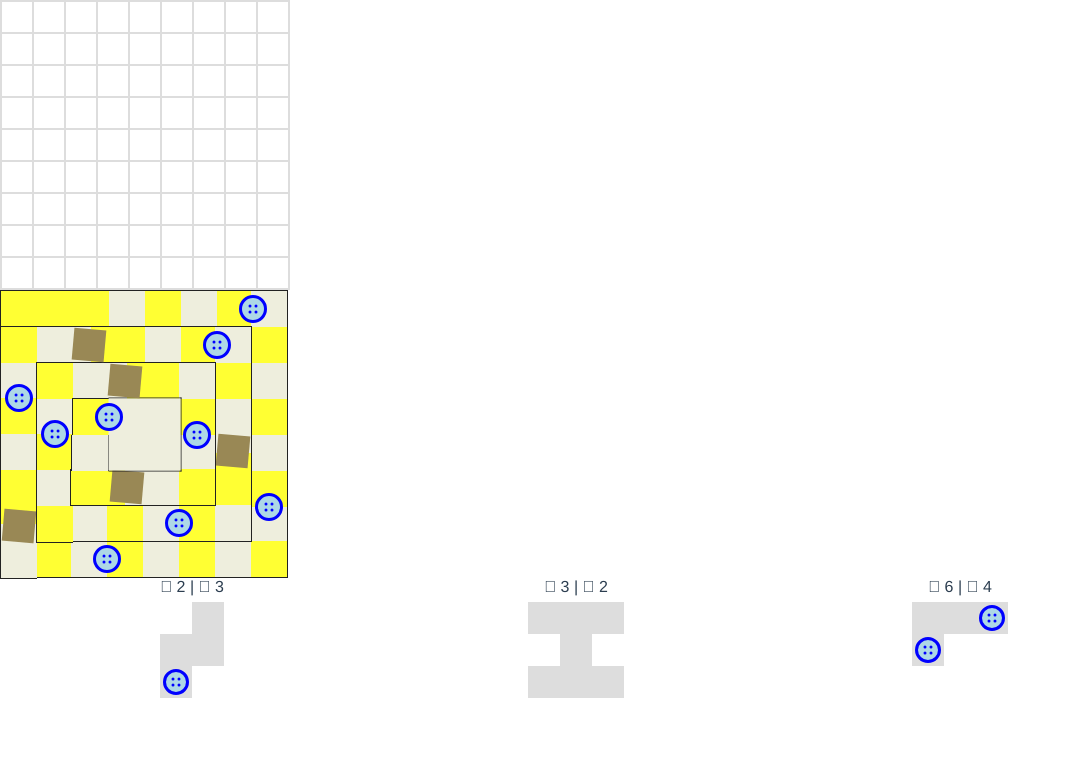
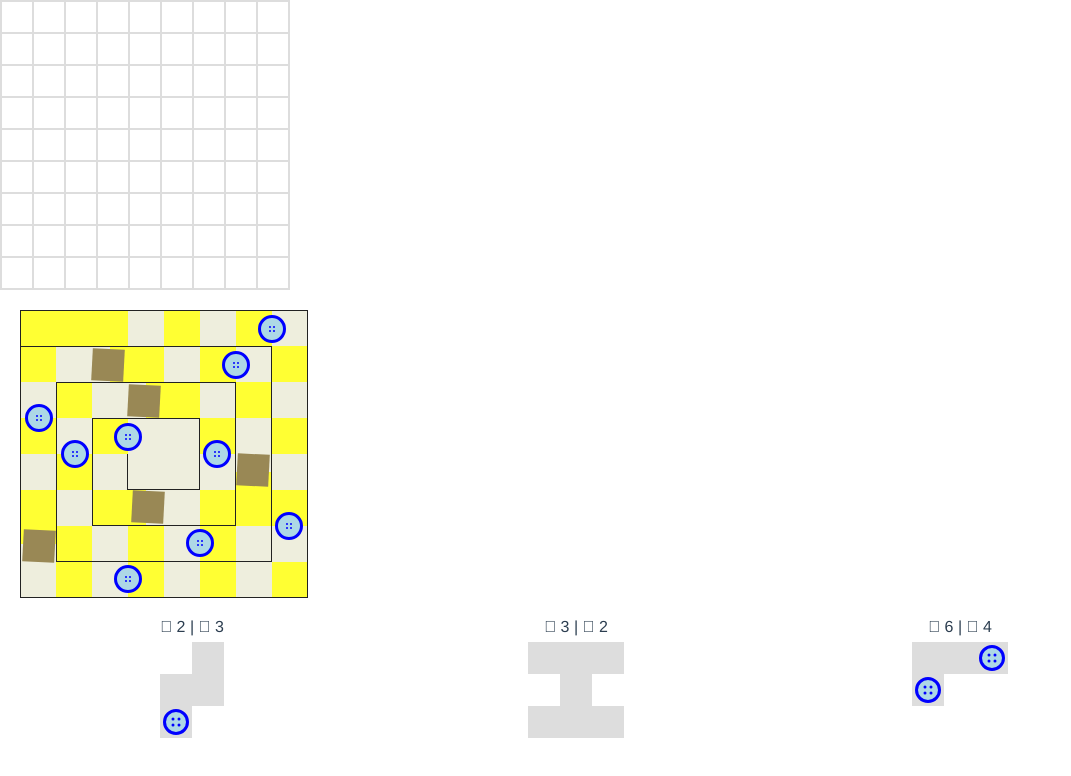
Before and after one commit to salmiak/patchwork, a Vue app: page / in a window 1280 px wide. Shown: the top 776 px of the page, without its empty margins (0-1071 px from the left). Built offline with nearby package versions, Linux system fonts and the light colour scheme.

Commit message:
Layout details on board

```diff
--- a/src/assets/base.less
+++ b/src/assets/base.less
@@ -1,3 +1,3 @@
 @quiltBoardCells: 9;
 @quiltBoardCellsSize: 32px;
-@playBoardCellSize: 36px;
+@playBoardCellSize: @quiltBoardCellsSize * 9/8;
--- a/src/components/PlayBoard.vue
+++ b/src/components/PlayBoard.vue
@@ -62,19 +62,20 @@ export default {
 @import '../assets/base.less';
 @size: @playBoardCellSize;
 @cells: 8;
-@buttonSize: 80%;
+@buttonSize: @playBoardCellSize * 0.8;
 @border: 1px solid #222;
 #playBoard {
   width: @cells * @size;
   height: @cells * @size;
-  background: #FFFFEE;
   position: relative;
   box-sizing: content-box;
+  margin: 20px;
 }
 .section {
   display: flex;
   position: absolute;
   box-sizing: border-box;
+  height: @size;
 
   .cell {
     position: relative;
@@ -82,6 +83,10 @@ export default {
     height: @size;
     background: #FFFF33;
     box-sizing: border-box;
+    border-top: @border;
+    &:first-child {
+      border-left: @border;
+    }
     &.even {
       background: #EEEEDD;
     }
@@ -90,7 +95,17 @@ export default {
     }
     &.big {
       width: @size*2;
-      border-left: @size/2 solid #EEEEDD;
+      &::before {
+        content: '';
+        display: block;
+        width: @size / 2;
+        top: 0;
+        left: 0;
+        bottom: 0;
+        background: #EEEEDD;
+        position: absolute;
+        z-index: 10;
+      }
     }
 
     .patch {
@@ -99,25 +114,25 @@ export default {
       height: @quiltBoardCellsSize;
       background: #985;
       position: absolute;
-      top: (@size - @quiltBoardCellsSize)/2;
-      left: @size/-2;
+      top: (@size - 1 - @quiltBoardCellsSize)/2;
+      left: 0;
       z-index: 100;
-      transform: rotate(5deg);
+      transform: rotate(3deg);
     }
     .button {
       display: block;
       width: @buttonSize;
       height: @buttonSize;
-      border-radius: 100%;
+      border-radius: @buttonSize;
       border: 3px solid blue;
       background: lightblue;
       position: absolute;
-      top: 50% - @buttonSize/2;
+      top: (@size - @buttonSize)/2;
       right: @buttonSize/-2;
       z-index: 100;
       box-sizing: border-box;
       &::before {
-        @holeSize: 3px;
+        @holeSize: 2px;
         content: '';
         display: block;
         width: @holeSize;
@@ -144,9 +159,6 @@ export default {
   &:nth-child(4n+4) {
     transform: rotate(270deg);
   }
-
-  border-top: @border;
-  border-left: @border;
 
   &.section-1 {
     top: @size*3;
@@ -187,13 +199,17 @@ export default {
   &.section-10 {
     bottom: @size*2;
     right: @size*2;
-    border-right: @border;
+    .cell:last-child {
+      border-right: @border;
+    }
   }
   &.section-11 {
     top: @size*4;
     left: @size*2;
-    border-left: none;
-    border-bottom: @border;
+    .cell:first-child {
+      border-left: none;
+      border-bottom: @border;
+    }
   }
   &.section-12 {
     top: @size*3;
@@ -202,11 +218,13 @@ export default {
   &.section-13 {
     top: @size*3;
     left: @size*3;
-    border: @border;
-    border-bottom: none;
+    width: @size*2;
+    height: @size*2;
     .cell {
       width: @size*2;
       height: @size*2;
+      border: @border;
+      border-bottom: none;
     }
   }
 }
```
